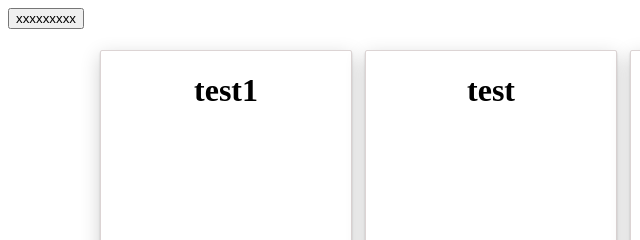
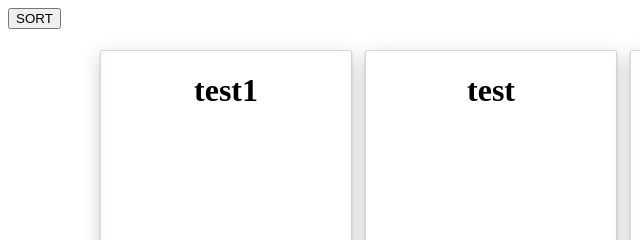
Before and after one commit to pkopy/windows, a plain HTML site: page index.html in a window 1280 px wide. Shown: the top 240 px of the page, 0-640 px from the left. Drawn offline with nearby package versions, Linux system fonts and the light colour scheme.

Commit message:
Update index.html

```diff
--- a/index.html
+++ b/index.html
@@ -18,7 +18,7 @@
 <script src="https://code.jquery.com/jquery-1.10.2.js"></script>
 </head>
 <body>
-<button id = "cos">xxxxxxxxx</button>
+<button id = "cos">SORT</button>
 <script>
 var MYAPP = MYAPP || {};
 
```
